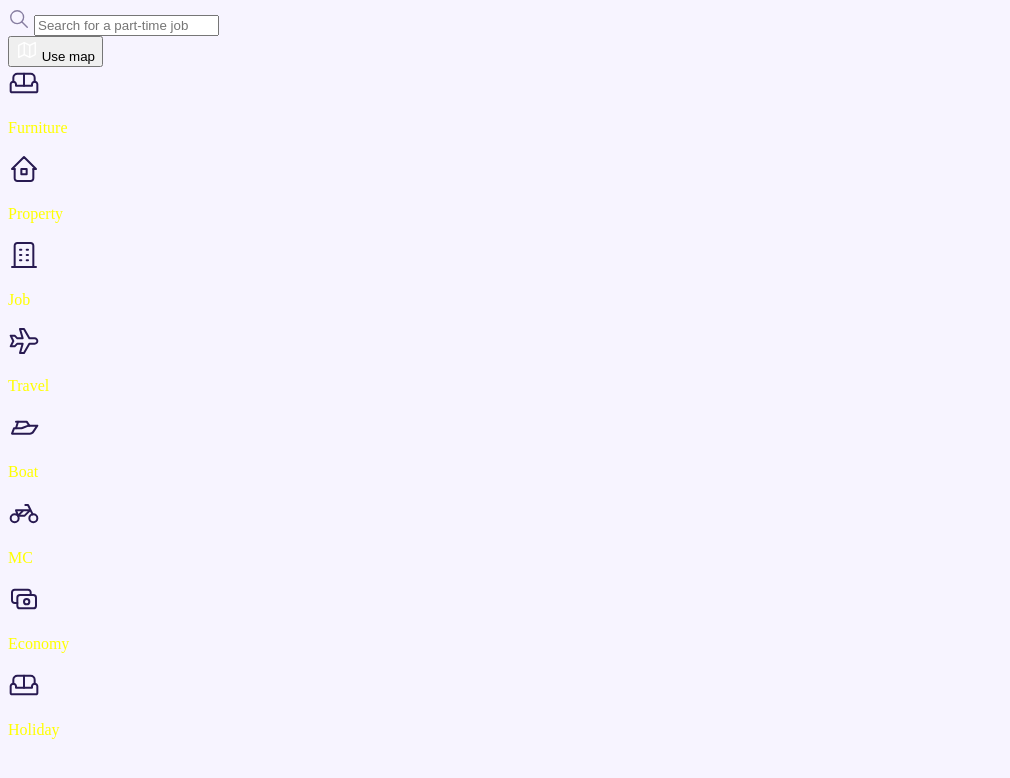
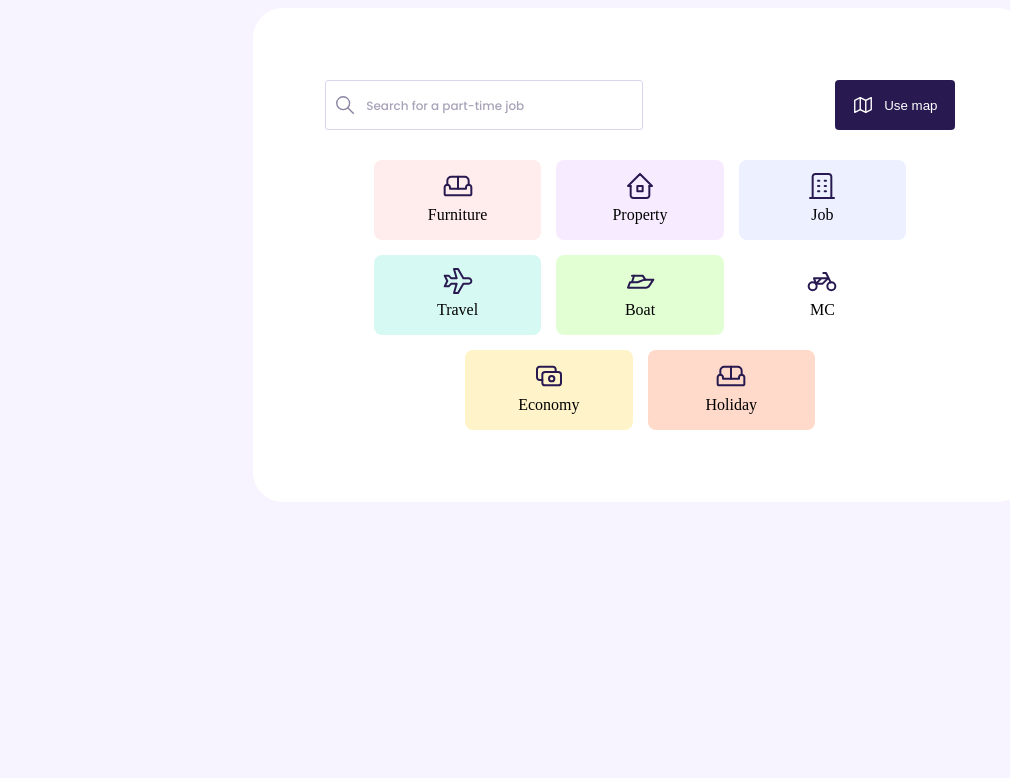
Before and after one commit to aysunurterzi/Mobven_Aysu-_Projects, a plain HTML site: page TASK 2- JOB_SEARCH /index.html in a window 1280 px wide. Shown: the whole page, without its empty margins (0-1010 px from the left). Drawn offline with Linux system fonts and the light colour scheme.

Commit message:
css düzeltmeler

```diff
--- a/TASK 2- JOB_SEARCH /assets/main.scss
+++ b/TASK 2- JOB_SEARCH /assets/main.scss
@@ -3,4 +3,6 @@
 
 body{
   background-color: $softWhite;
+  display: flex;
+  justify-content: center;
 }
--- a/TASK 2- JOB_SEARCH /assets/scss/components/_index.scss
+++ b/TASK 2- JOB_SEARCH /assets/scss/components/_index.scss
@@ -1,4 +1,4 @@
 @import "./background";
-@import "./container";
+@import "./job";
 @import "./small-box";
 @import "./title";
--- a/TASK 2- JOB_SEARCH /assets/scss/components/_container.scss
+++ b/TASK 2- JOB_SEARCH /assets/scss/components/_job.scss
@@ -10,26 +10,19 @@
   border-radius: 30px;
 }
 
-
-
-
 .job{
+  justify-content: center;
+  align-items: center;
   display: grid;
-  position: absolute;
-  top: 50%;
-  left: 50%;
-  transform: translate(-50%, -50%);
-  width: auto;
-  height: auto;
   background-color: $white;
   border-radius: 30px;
-  padding: 60px 75px;
+  padding: 72px;
   gap: 30px;
 
 
   .search{
     display: flex;
-    justify-content: space-around;
+    justify-content: space-between;
     height: 50px;
     display: flex;
     gap: 16px 8px;
@@ -82,37 +75,48 @@
     text-align: center;
     align-items: center;
     justify-content: center;
-    display: grid;
+    display: flex;
+    flex-wrap: wrap;
     gap: 15px;
+  }
 
-    &-row{
-    font-family: $Poppins;
-    color: $darkPurple;
-    font-size: 14px;
-    display: flex;
+  &__item{
+    flex: 0 0 calc(25% - 10px);
+    height: 60px;
+    border-radius: 8px;
+    text-align: center;
+    align-items: center;
     justify-content: center;
-    align-items: center;
-    gap: 15px;
+    padding: 10px;
+  }
+
+  &__name{
+    margin: 0px;
+  }
 
 
-    }
-
-    &-smallbox{
-      align-items: center;
-      width: $xxsmall;
-      height: $xxsmall;
-      border-radius: 8px;
-      border: 1px solid black;
-
-      p{
-        margin: 0px;
-      }
-
-
-    }
+  .-pink{
+    background-color: $babyPink;
+  }
+  .-purple{
+    background-color: $babyPurple;
+  }
+  .-blue{
+    background-color: $babyBlue;
+  }
+  .-turquoise{
+    background-color: $babyTurquoise;
+  }
+  .-green{
+    background-color: $babyGreen;
+  }
+  .-yellow{
+    background-color: $babyYellow;
+  }
+  .-orange{
+    background-color: $babyOrange;
+  }
 
 
 
 }
-
-}
--- a/TASK 2- JOB_SEARCH /index.html
+++ b/TASK 2- JOB_SEARCH /index.html
@@ -12,7 +12,7 @@
 
   <body>
 
-  <div class="back-content"></div>
+  <!-- <div class="back-content"></div> -->
 
     <div class="job">
 
@@ -29,37 +29,37 @@
         </header>
 
         <div class="job__list">
-          <div class="job__item -Pink">
+          <div class="job__item -pink">
             <img src="./assets/img/icons/Furniture-icon.svg" alt="">
-            <p>Furniture</p>
+            <p class="job__name">Furniture</p>
           </div>
-          <div class="job__item -Purple">
+          <div class="job__item -purple">
             <img src="./assets/img/icons/Property-icon.svg" alt="">
-            <p>Property</p>
+            <p class="job__name">Property</p>
           </div>
-          <div class="job__item -Blue">
+          <div class="job__item -blue">
             <img src="./assets/img/icons/Job-icon.svg" alt="">
-            <p>Job</p>
+            <p class="job__name">Job</p>
           </div>
-          <div class="job__item -Turquoise">
+          <div class="job__item -turquoise">
             <img src="./assets/img/icons/Travel-icon.svg" alt="">
-          <p>Travel</p>
+          <p class="job__name">Travel</p>
           </div>
-          <div class="job__item -Green">
+          <div class="job__item -green">
             <img src="./assets/img/icons/Boat-icon.svg" alt="">
-            <p>Boat</p>
+            <p class="job__name">Boat</p>
           </div>
           <div class="job__item"->
             <img src="./assets/img/icons/Mc-icon.svg" alt="">
-            <p>MC</p>
+            <p class="job__name">MC</p>
           </div>
-          <div class="job__item -Yellow">
+          <div class="job__item -yellow">
             <img src="./assets/img/icons/Economy-icon.svg" alt="">
-            <p>Economy</p>
+            <p class="job__name">Economy</p>
           </div>
-          <div class="job__item -Orange">
+          <div class="job__item -orange">
             <img src="./assets/img/icons/Holiday-icon.svg" alt="">
-            <p>Holiday</p>
+            <p class="job__name">Holiday</p>
           </div>
         </div>
 
```
Also changed, not shown: TASK 2- JOB_SEARCH /assets/main.css, 4 other files.
